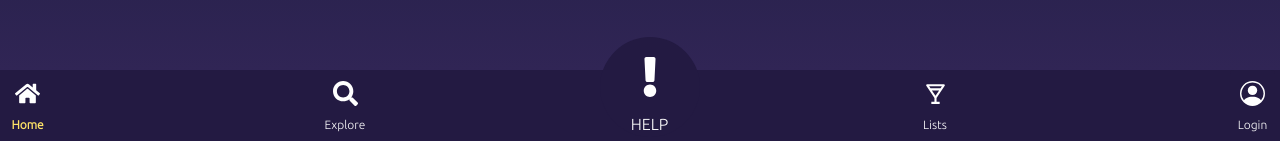
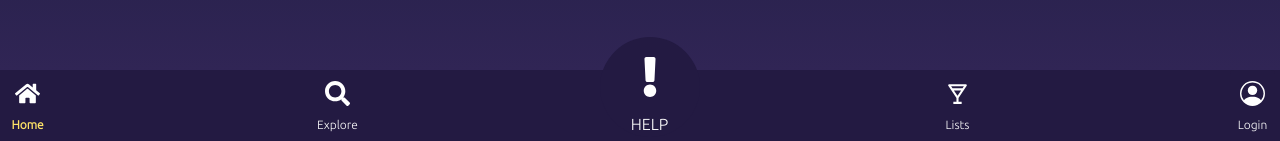
Before and after one commit to Sexual-Assault-Center/SafeBar, a Next.js app in the folder frontend/: page / in a window 1280 px wide. Shown: the part 656-797 px from the top of the page. Built offline with nearby package versions, Linux system fonts and the light colour scheme; no server answers.

Commit message:
added space on list nav

```diff
--- a/frontend/components/FooterNav.js
+++ b/frontend/components/FooterNav.js
@@ -54,9 +54,12 @@ export default function FooterNav() {
           >
             <Link href={`/${el.text === 'Home' ? '' : el.path}`} passHref>
               <div
-                className={`footerBarOption ${
-                  el.path === 'help' ? 'help-nav' : 'position-relative'
-                }`}
+                className={classNames(
+                  `footerBarOption ${
+                    el.path === 'help' ? 'help-nav' : ''
+                  }`,
+                  el.path === 'lists' ? 'list-nav' : '',
+                )}
               >
                 <div
                   className={`${
--- a/frontend/styles/globals.css
+++ b/frontend/styles/globals.css
@@ -193,4 +193,7 @@ p.footerIcon {
 .help-icon, .optionIcon {
   padding: 10px;
 }
+.list-nav {
+  margin-left: 30px;
+}
 /******  END FOOTER NAVIGATION  *******/
```
